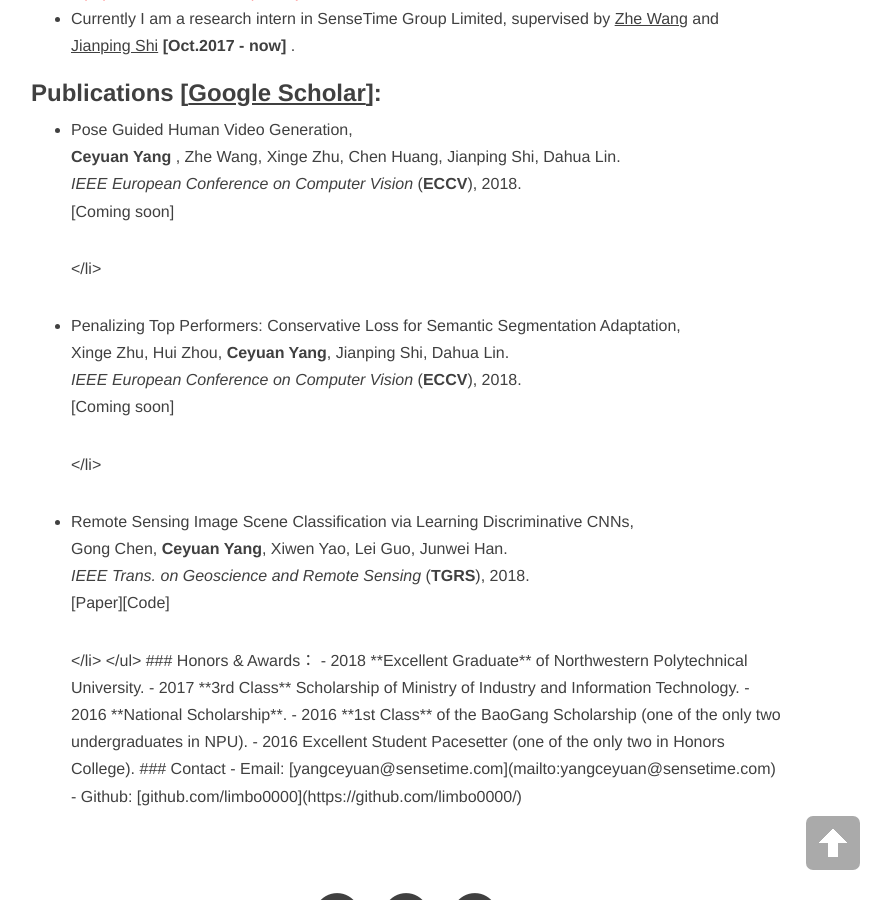
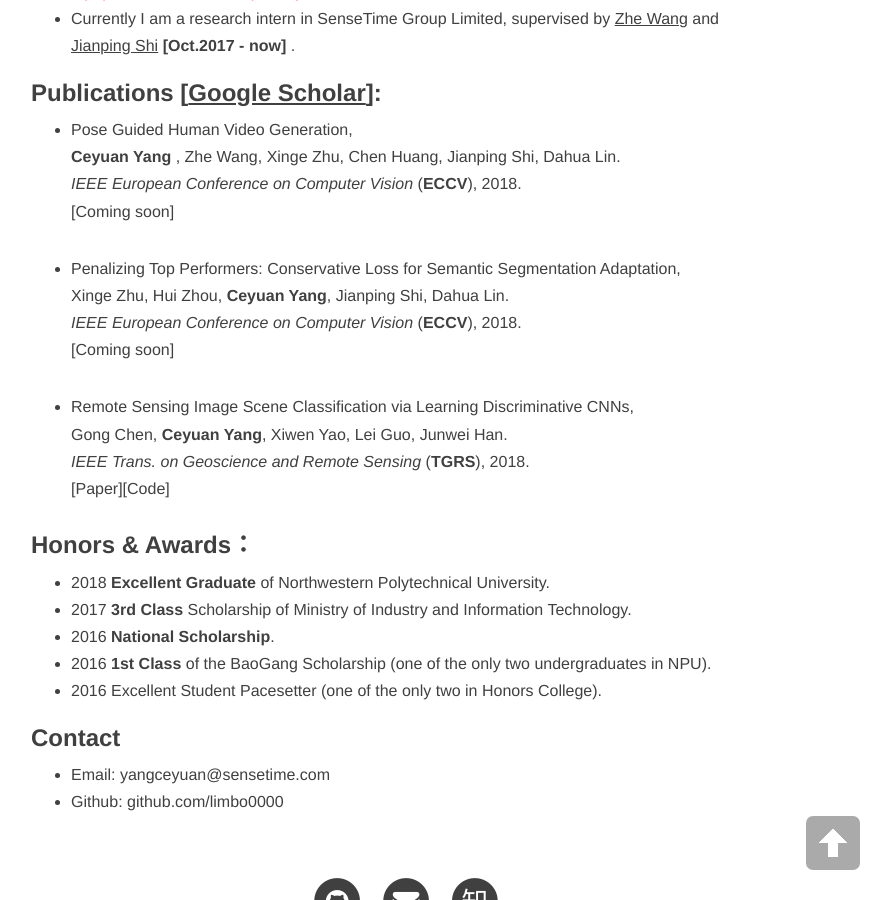
Before and after one commit to trchen12/trchen12.github.io, a Jekyll site: the page built from about.md, in a window 1280 px wide and 900 px high, scrolled down 804 px. Shown: the whole window, without its empty margins (234-1125 px from the left). Built offline with Jekyll 4.4.1, drawn with Linux system fonts in a browser that asks for light colours; nearby versions of some CDN libraries; comment, search, counter and statistics services are not loaded.

Commit message:
Update about.md

```diff
--- a/about.md
+++ b/about.md
@@ -25,7 +25,7 @@
 		<b> Ceyuan Yang </b>, Zhe Wang, Xinge Zhu, Chen Huang, Jianping Shi, Dahua Lin.
 		<br>
 		<em>IEEE European Conference on Computer Vision</em> (<b>ECCV</b>), 2018. <br>
-		[Coming soon] <p>
+		[Coming soon] <p></p>
 	</li>
 	<li>
 		Penalizing Top Performers: Conservative Loss for Semantic Segmentation Adaptation,
@@ -34,7 +34,7 @@
 		<br>
 		<em>IEEE European Conference on Computer Vision</em> (<b>ECCV</b>), 2018.
 		<br>
-		[Coming soon] <p>
+		[Coming soon] <p></p>
 	</li>
 	<li>
 		<a href="http://ieeexplore.ieee.org/document/8252784/">Remote Sensing Image Scene Classification via Learning Discriminative CNNs, </a>
@@ -43,7 +43,7 @@
 		<br>
 		<em>IEEE Trans. on Geoscience and Remote Sensing</em> (<b>TGRS</b>), 2018.
 		<br>
-		[<a href="http://ieeexplore.ieee.org/document/8252784/">Paper</a>][<a href="https://github.com/limbo0000/PairLoss">Code</a>]<p>
+		[<a href="http://ieeexplore.ieee.org/document/8252784/">Paper</a>][<a href="https://github.com/limbo0000/PairLoss">Code</a>]<p></p>
 	</li>
 
 </ul>
```
